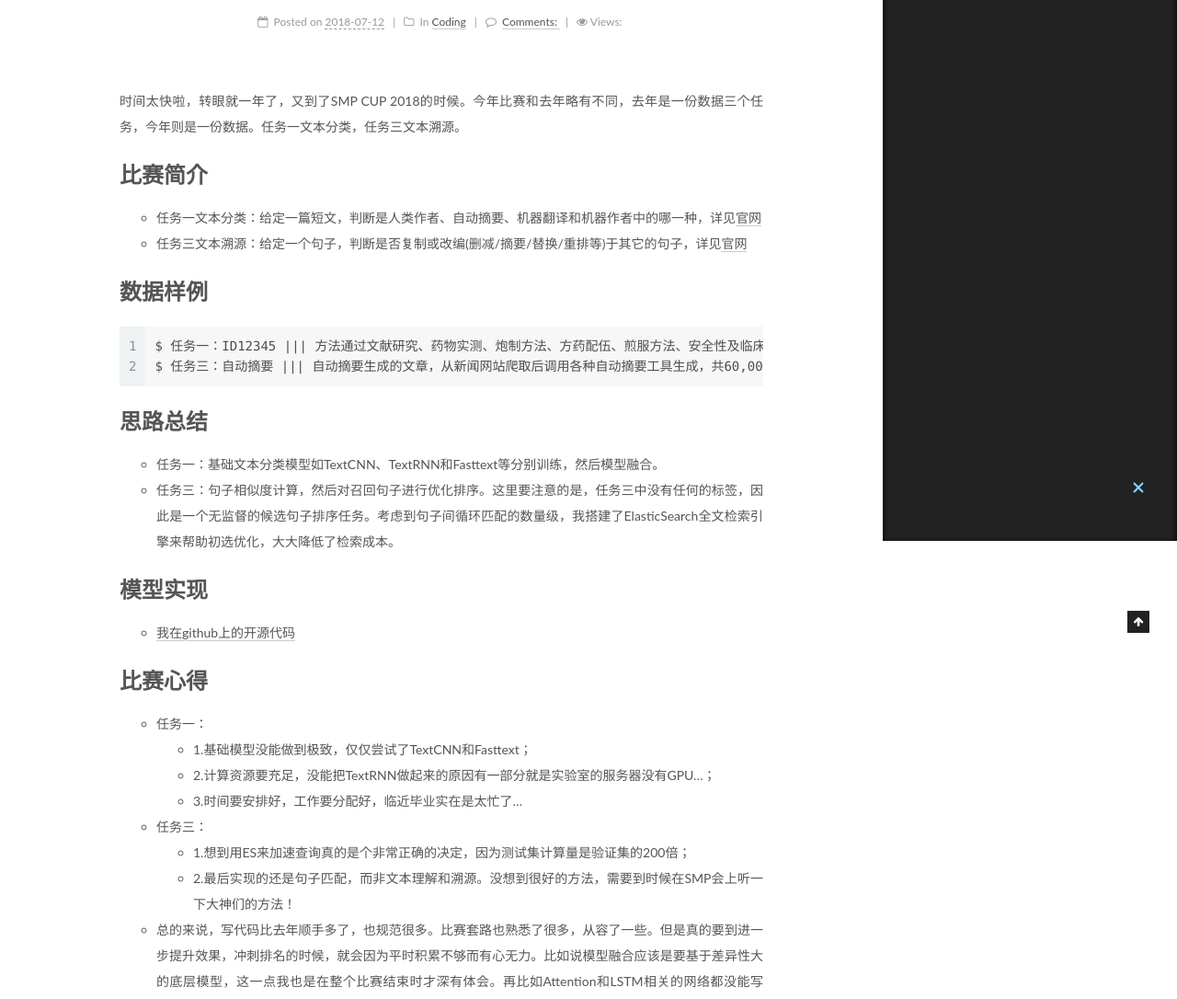
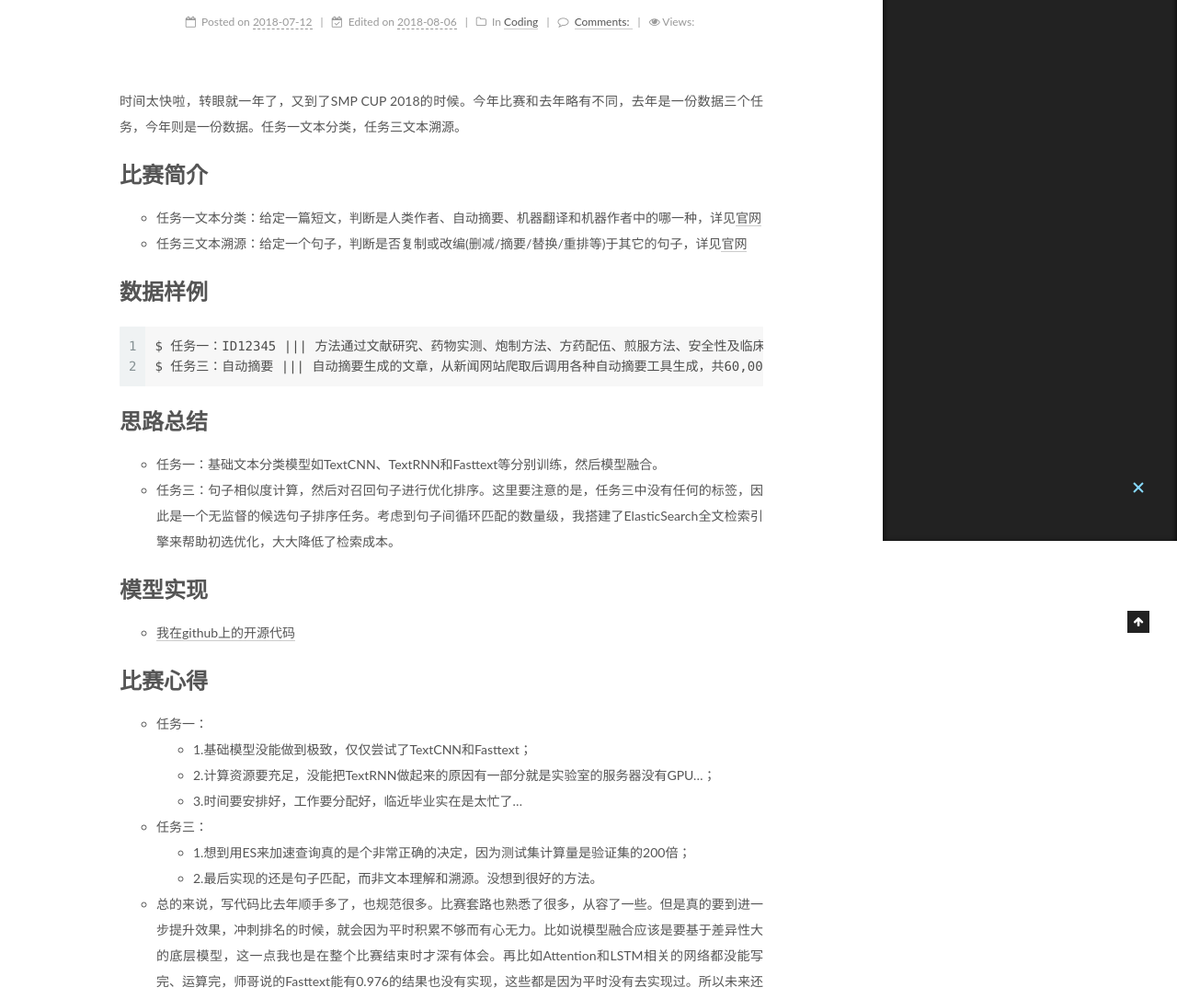
Before and after one commit to sg5718/LuJunru.github.io, a plain HTML site: page 2018/07/12/SMP CUP 2018/index.html in a window 1280 px wide. Shown: the part 212-1298 px from the top of the page at 92% size. Drawn offline with Linux system fonts and the light colour scheme; some packages are replaced by stand-ins of ours; a script that the page names is missing.

Commit message:
Site updated: 2018-08-06 08:46:15

```diff
--- a/2018/07/12/SMP CUP 2018/index.html
+++ b/2018/07/12/SMP CUP 2018/index.html
@@ -116,7 +116,7 @@
 <meta property="og:site_name" content="Lu Junru">
 <meta property="og:description" content="时间太快啦，转眼就一年了，又到了SMP CUP 2018的时候。今年比赛和去年略有不同，去年是一份数据三个任务，今年则是一份数据。任务一文本分类，任务三文本溯源。 比赛简介 任务一文本分类：给定一篇短文，判断是人类作者、自动摘要、机器翻译和机器作者中的哪一种，详见官网 任务三文本溯源：给定一个句子，判断是否复制或改编(删减/摘要/替换/重排等)于其它的句子，详见官网  数据样例12$ 任务一：ID">
 <meta property="og:locale" content="en">
-<meta property="og:updated_time" content="2018-07-12T06:02:07.000Z">
+<meta property="og:updated_time" content="2018-08-06T00:45:56.423Z">
 <meta name="twitter:card" content="summary">
 <meta name="twitter:title" content="SMP CUP 2018">
 <meta name="twitter:description" content="时间太快啦，转眼就一年了，又到了SMP CUP 2018的时候。今年比赛和去年略有不同，去年是一份数据三个任务，今年则是一份数据。任务一文本分类，任务三文本溯源。 比赛简介 任务一文本分类：给定一篇短文，判断是人类作者、自动摘要、机器翻译和机器作者中的哪一种，详见官网 任务三文本溯源：给定一个句子，判断是否复制或改编(删减/摘要/替换/重排等)于其它的句子，详见官网  数据样例12$ 任务一：ID">
@@ -342,12 +342,24 @@
 
 
 
-              <time title="Created: 2018-07-12 00:00:00 / Modified: 14:02:07" itemprop="dateCreated datePublished" datetime="2018-07-12T00:00:00+08:00">2018-07-12</time>
+              <time title="Created: 2018-07-12 00:00:00" itemprop="dateCreated datePublished" datetime="2018-07-12T00:00:00+08:00">2018-07-12</time>
 
 
 
 
 
+
+
+                <span class="post-meta-divider">|</span>
+
+
+                <span class="post-meta-item-icon">
+                  <i class="fa fa-calendar-check-o"></i>
+                </span>
+
+                  <span class="post-meta-item-text">Edited on</span>
+
+                <time title="Modified: 2018-08-06 08:45:56" itemprop="dateModified" datetime="2018-08-06T08:45:56+08:00">2018-08-06</time>
 
 
           </span>
@@ -438,7 +450,7 @@
 </li>
 <li>任务三：<ul>
 <li>1.想到用ES来加速查询真的是个非常正确的决定，因为测试集计算量是验证集的200倍；</li>
-<li>2.最后实现的还是句子匹配，而非文本理解和溯源。没想到很好的方法，需要到时候在SMP会上听一下大神们的方法！</li>
+<li>2.最后实现的还是句子匹配，而非文本理解和溯源。没想到很好的方法。</li>
 </ul>
 </li>
 <li>总的来说，写代码比去年顺手多了，也规范很多。比赛套路也熟悉了很多，从容了一些。但是真的要到进一步提升效果，冲刺排名的时候，就会因为平时积累不够而有心无力。比如说模型融合应该是要基于差异性大的底层模型，这一点我也是在整个比赛结束时才深有体会。再比如Attention和LSTM相关的网络都没能写完、运算完，师哥说的Fasttext能有0.976的结果也没有实现，这些都是因为平时没有去实现过。所以未来还是要好好加油啊！</li>
--- a/css/main.css
+++ b/css/main.css
@@ -1837,7 +1837,7 @@ img:hover {
   width: 4px;
   height: 4px;
   border-radius: 50%;
-  background: #ffff79;
+  background: #b1908a;
 }
 .links-of-blogroll {
   font-size: 13px;
```
Also changed, not shown: index.html (+18 -6 lines).
